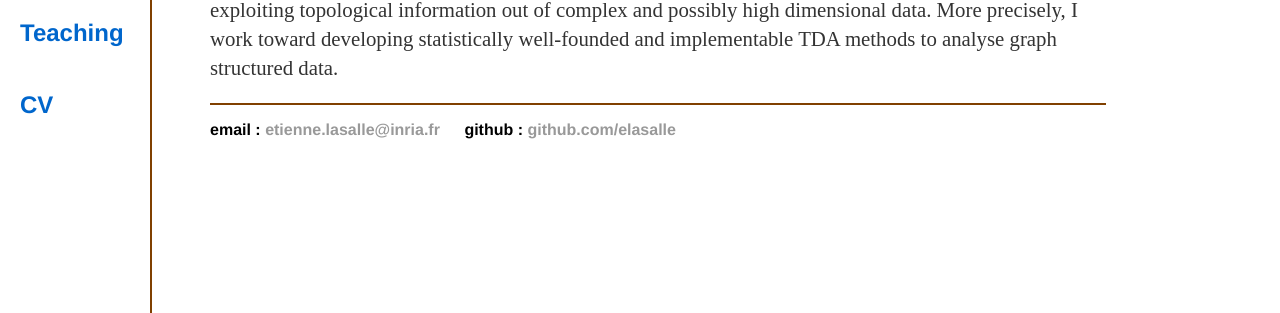
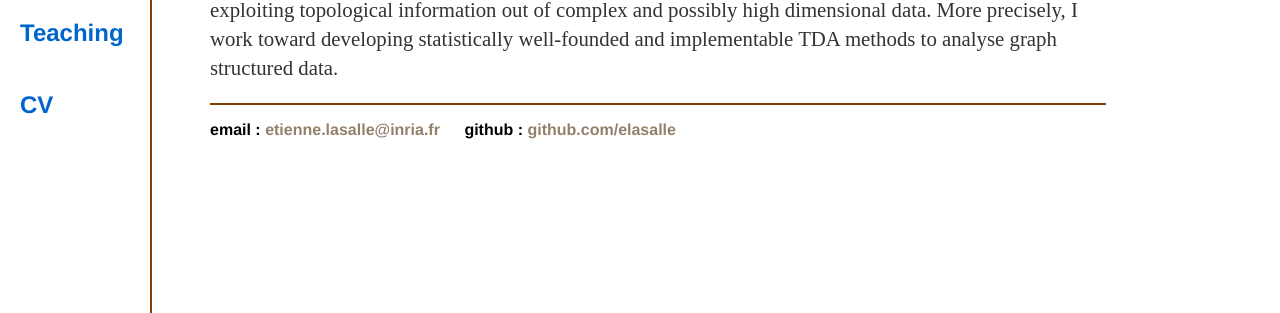
Before and after one commit to elasalle/elasalle.github.io, a Jekyll site: the page built from index.html, in a window 1280 px wide. Shown: the part 227-540 px from the top of the page. Built offline with Jekyll 4.4.1, drawn with Linux system fonts in a browser that asks for light colours.

Commit message:
Update main.css
change grey href color to orange-grey

```diff
--- a/css/main.css
+++ b/css/main.css
@@ -33,7 +33,7 @@ nav ul li, footer ul li {
 }
 
 a {color: #0066CC; text-decoration: none;}
-a.grey {color: #999999;}
+a.grey {color: #93806c;}
 a:hover { text-decoration: underline;}
 
 
```
